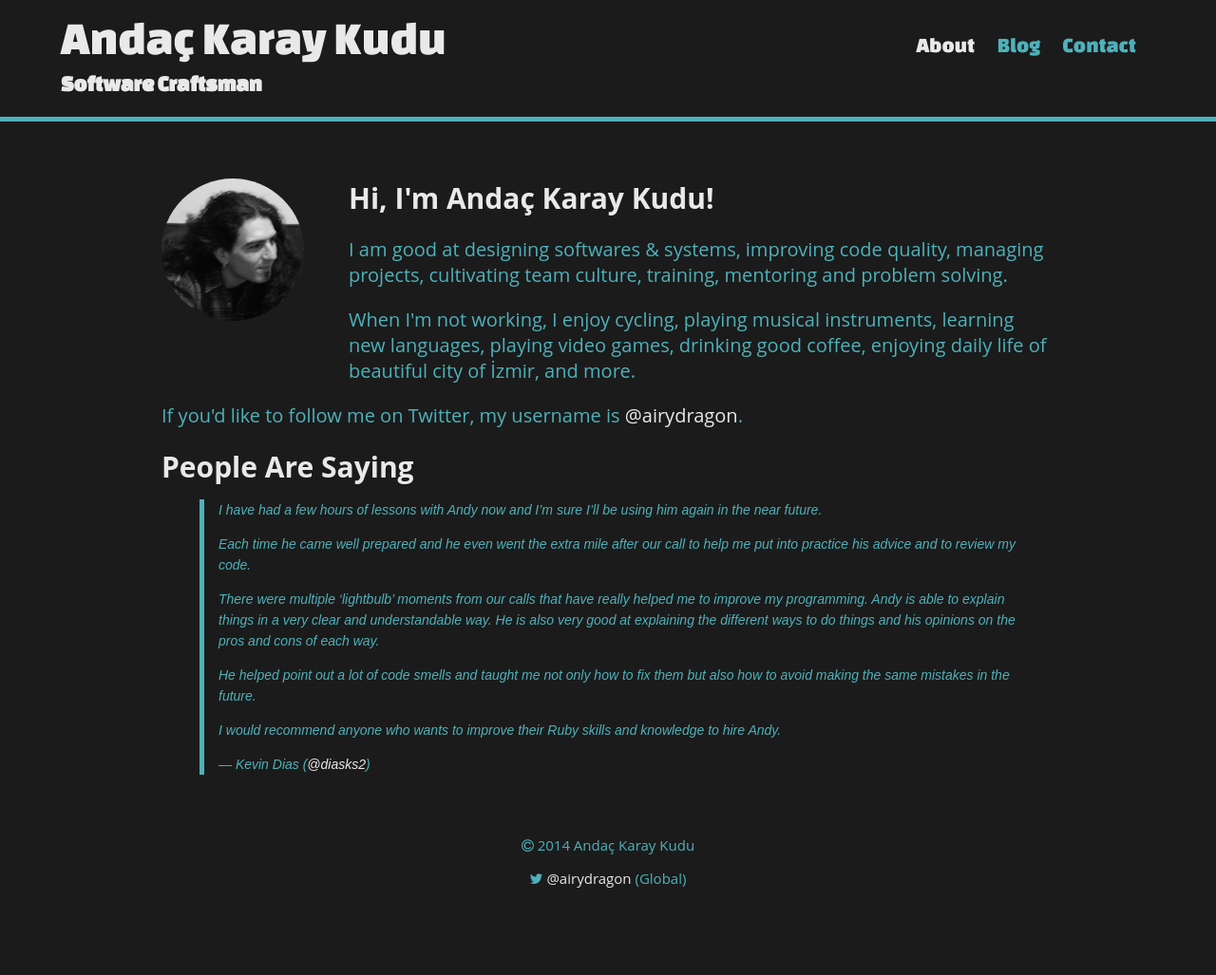
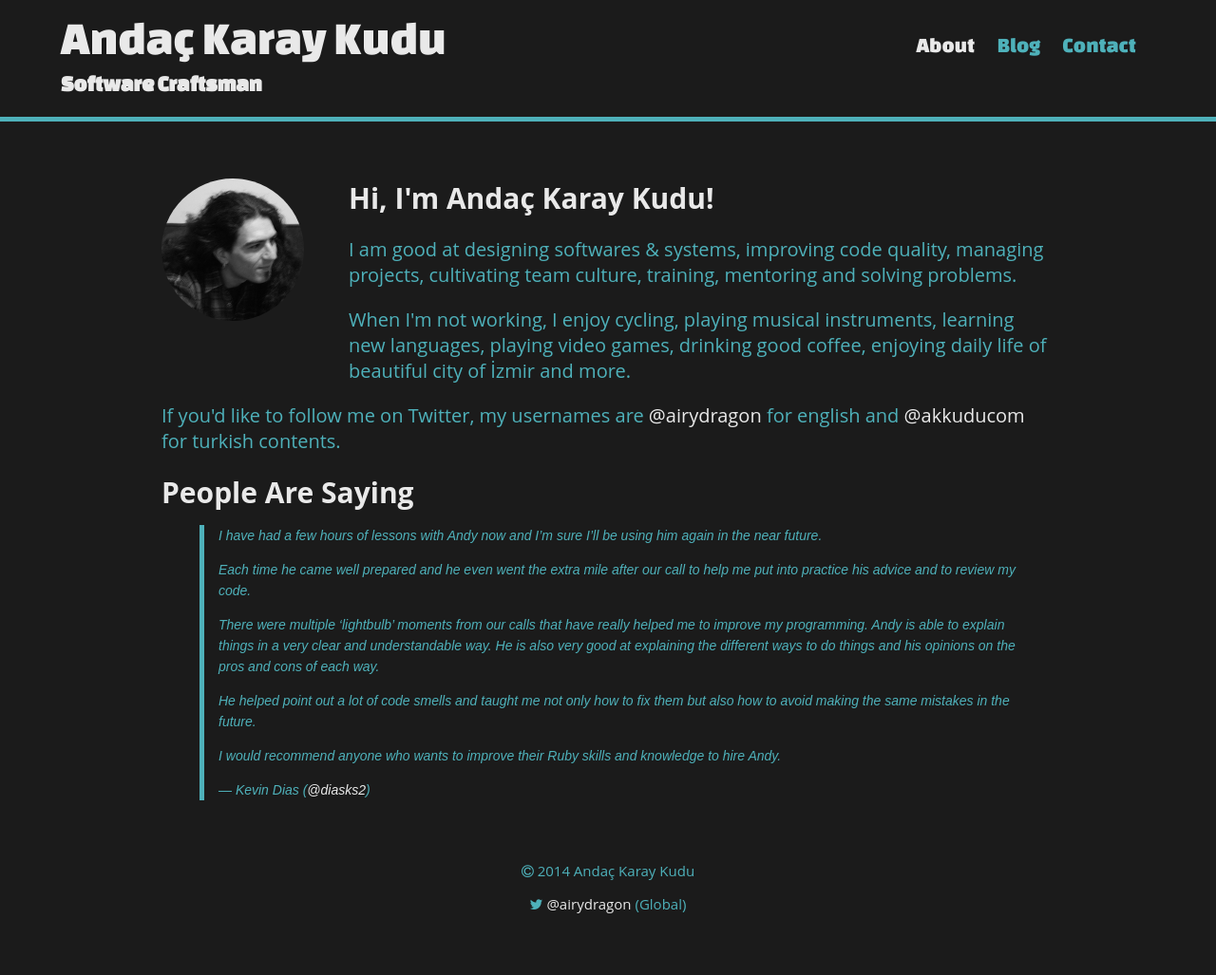
Before and after one commit to akkudu/akkudu.github.io, a Jekyll site: the page built from about.html, in a window 1280 px wide. Shown: the whole page at 95% size. Built offline with Jekyll 4.4.1, drawn with Linux system fonts in a browser that asks for light colours; nearby versions of some CDN libraries; before the commit the page ends 1000 px from its top, so only the background shows below that.

Commit message:
Change contents of about page

```diff
--- a/about.html
+++ b/about.html
@@ -10,17 +10,18 @@ menu: about
   <p>
     I am good at designing softwares & systems, improving code quality,
     managing projects, cultivating team culture, training, mentoring
-    and problem solving.
+    and solving problems.
   </p>
   <p>
-    When I'm not working, I enjoy cycling, playing musical
-    instruments, learning new languages, playing video games,
-    drinking good coffee, enjoying daily life of beautiful city
-    of İzmir, and more.
+    When I'm not working, I enjoy cycling, playing musical instruments,
+    learning new languages, playing video games, drinking good coffee,
+    enjoying daily life of beautiful city of İzmir and more.
   </p>
   <p>
-    If you'd like to follow me on Twitter, my username is
-    <a href="https://twitter.com/airydragon">@airydragon</a>.
+    If you'd like to follow me on Twitter, my usernames are
+    <a href="https://twitter.com/airydragon">@airydragon</a> for english
+    and <a href="https://twitter.com/akkuducom">@akkuducom</a> for
+    turkish contents.
   </p>
 </section>
 
```
